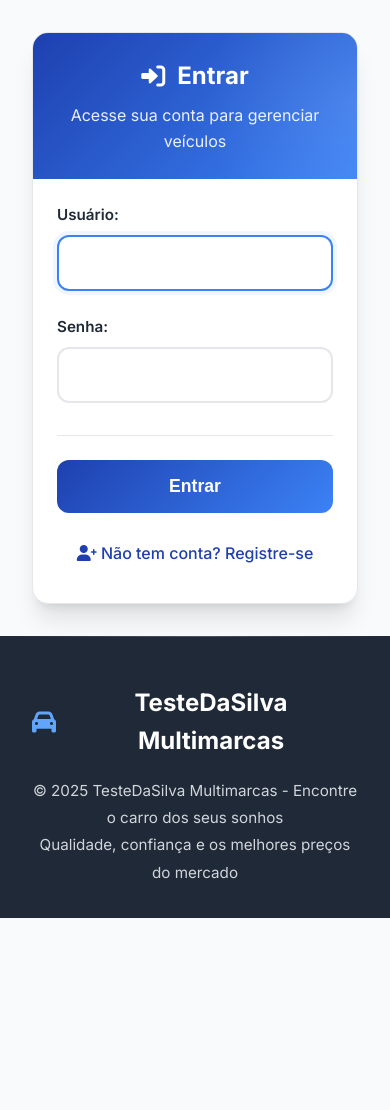
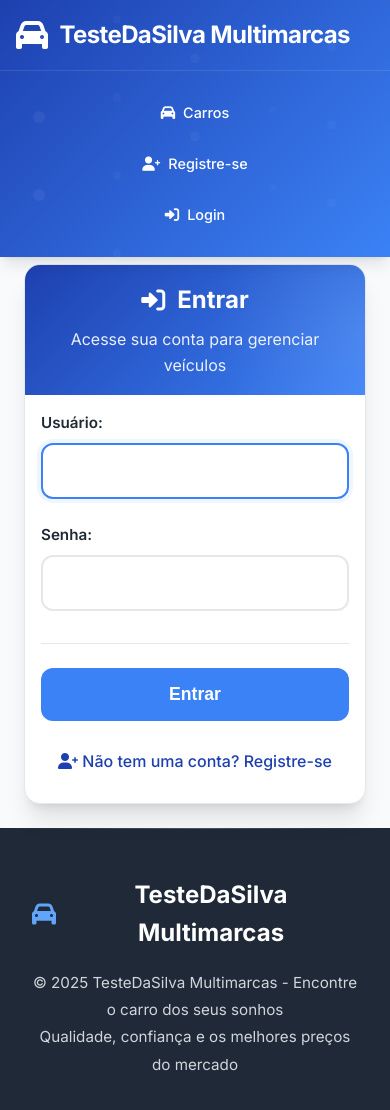
Before and after one commit to pombinhagab/carros, a Django app: page /login/ in a window 390 px wide. Before the commit the page ends 918 px from the top, so only its background shows below. Run offline with Django 5.2, Linux system fonts and the light colour scheme.

Commit message:
Adicionando autorização de usuario para mudança de carros e novos campos na tabela Cars

```diff
--- a/accounts/templates/login.html
+++ b/accounts/templates/login.html
@@ -7,12 +7,14 @@
 <style>
   .auth-container {
     max-width: 500px;
-    margin: 0 auto;
+    margin: 2rem auto 0 auto; /* Mudança: reduzido de 5rem para 2rem */
     background: var(--white);
     border-radius: var(--radius-xl);
     box-shadow: var(--shadow-xl);
     border: 1px solid var(--neutral-200);
     overflow: hidden;
+    position: relative;
+    z-index: 10; /* Mudança: aumentado de 1 para 10, mas menor que o header */
   }
 
   .auth-header {
@@ -130,9 +132,32 @@
   }
 
   .btn-large {
+    width: 100%;
     padding: 1rem 2rem;
     font-size: 1.1rem;
     font-weight: 600;
+    border: none;
+    border-radius: var(--radius-lg);
+    background-color: var(--primary-500);
+    color: var(--white);
+    cursor: pointer;
+    transition: background-color 0.2s ease, transform 0.2s ease, box-shadow 0.2s ease; /* Mudança: corrigido transition */
+  }
+
+  .btn-large:hover {
+    background-color: var(--primary-600);
+    transform: translateY(-2px);
+    box-shadow: var(--shadow-lg);
+  }
+
+  .btn-large:focus {
+    outline: none;
+    box-shadow: 0 0 0 4px var(--primary-50);
+  }
+
+  .btn-large:active {
+    transform: translateY(0);
+    box-shadow: var(--shadow-md);
   }
 
   .auth-link {
@@ -150,9 +175,11 @@
     background: var(--primary-50);
   }
 
+  /* Responsividade melhorada */
   @media (max-width: 768px) {
     .auth-container {
-      margin: 1rem;
+      margin: 1rem; /* Mudança: reduzido margin para mobile */
+      margin-top: 1rem; /* Mudança: margin-top específico para mobile */
     }
 
     .auth-header {
@@ -165,6 +192,34 @@
 
     .auth-body {
       padding: 1.5rem;
+    }
+  }
+
+  @media (max-width: 480px) {
+    .auth-container {
+      margin: 0.5rem; /* Mudança: margin ainda menor para telas muito pequenas */
+      margin-top: 0.5rem;
+    }
+
+    .auth-header {
+      padding: 1rem;
+    }
+
+    .auth-body {
+      padding: 1rem;
+    }
+  }
+
+  /* Mudança: Garantir que o container nunca sobreponha o header */
+  @media (min-height: 600px) {
+    .auth-container {
+      margin-top: 3rem; /* Mais espaço em telas altas */
+    }
+  }
+
+  @media (max-height: 500px) {
+    .auth-container {
+      margin-top: 1rem; /* Menos espaço em telas baixas */
     }
   }
 </style>
@@ -214,10 +269,10 @@
       </div>
 
       <div class="auth-actions">
-        <input type="submit" value="Entrar" class="btn btn-primary btn-large">
+        <input type="submit" value="Entrar" class="btn-large">
         <a href="{% url 'register' %}" class="auth-link">
           <i class="fas fa-user-plus"></i>
-          Não tem conta? Registre-se
+          Não tem uma conta? Registre-se
         </a>
       </div>
     </form>
--- a/accounts/views.py
+++ b/accounts/views.py
@@ -18,14 +18,11 @@
 
 def loginView(request):
     if request.method == "POST":
-        username = request.POST["username"]
-        password = request.POST["password"]
-        user = authenticate(request, username=username, password=password)
-        if user is not None:
+        loginForm = AuthenticationForm(request, data=request.POST)
+        if loginForm.is_valid():
+            user = loginForm.get_user()
             login(request, user)
             return redirect("cars_list")
-        else:
-            loginForm = AuthenticationForm()
     else:
         loginForm = AuthenticationForm()
     return render(
--- a/app/templates/base.html
+++ b/app/templates/base.html
@@ -41,6 +41,9 @@
       --radius-md: 0.5rem;
       --radius-lg: 0.75rem;
       --radius-xl: 1rem;
+
+      /* Variável para altura do header */
+      --header-height: 140px;
     }
 
     * {
@@ -61,6 +64,8 @@
       display: flex;
       flex-direction: column;
       min-height: 100vh;
+      /* Adiciona padding-top para compensar o header fixo */
+      padding-top: var(--header-height);
     }
 
     /* Header & Navigation */
@@ -68,8 +73,13 @@
       background: linear-gradient(135deg, var(--primary-600) 0%, var(--primary-500) 100%);
       color: var(--white);
       box-shadow: var(--shadow-lg);
-      position: relative;
-      overflow: hidden;
+      position: fixed; /* Mudança: de relative para fixed */
+      top: 0;
+      left: 0;
+      right: 0;
+      width: 100%;
+      z-index: 9999; /* Mudança: aumentado de 1000 para 9999 */
+      /* Removido overflow: hidden para evitar cortes */
     }
 
     header::before {
@@ -303,6 +313,11 @@
 
     /* Responsive */
     @media (max-width: 768px) {
+      :root {
+        /* Ajusta altura do header para mobile */
+        --header-height: 180px;
+      }
+
       .brand {
         padding: 1rem;
       }
@@ -342,6 +357,11 @@
     }
 
     @media (max-width: 480px) {
+      :root {
+        /* Ajusta altura do header para telas muito pequenas */
+        --header-height: 200px;
+      }
+
       .nav-links {
         gap: 0;
       }
--- a/cars/admin.py
+++ b/cars/admin.py
@@ -4,7 +4,7 @@
 
 
 class CarAdmin(admin.ModelAdmin):
-    list_display = ("modelCar", "brandCar", "factoryYear", "modelYear", "valueCar", "plateCar")
+    list_display = ("modelCar", "brandCar", "factoryYear", "modelYear", "valueCar", "plateCar", "carOwner")
     search_fields = ("modelCar","brandCar",)
 
 class BrandAdmin(admin.ModelAdmin):
--- a/cars/templates/carDetail.html
+++ b/cars/templates/carDetail.html
@@ -507,7 +507,7 @@
           </div>
           <div class="spec-content">
             <h4>Status</h4>
-            <p>Seminovo</p>
+            <p>{{ object.get_carStatus_display }}</p>
           </div>
         </div>
       </div>
@@ -572,7 +572,7 @@
     </div>
 
     <!-- Management Buttons (if authenticated) -->
-    {% if user.is_authenticated %}
+    {% if user.is_authenticated and user == object.carOwner %}
       <div class="management-buttons">
         <h3>
           <i class="fas fa-cog"></i>
```
Also changed, not shown: cars/forms.py (+11 -1 lines), cars/models.py (+8 -0 lines), cars/views.py (+10 -0 lines), cars/migrations/0006_car_carowner.py (added), cars/migrations/0007_car_carstatus_alter_car_carowner.py (added).
